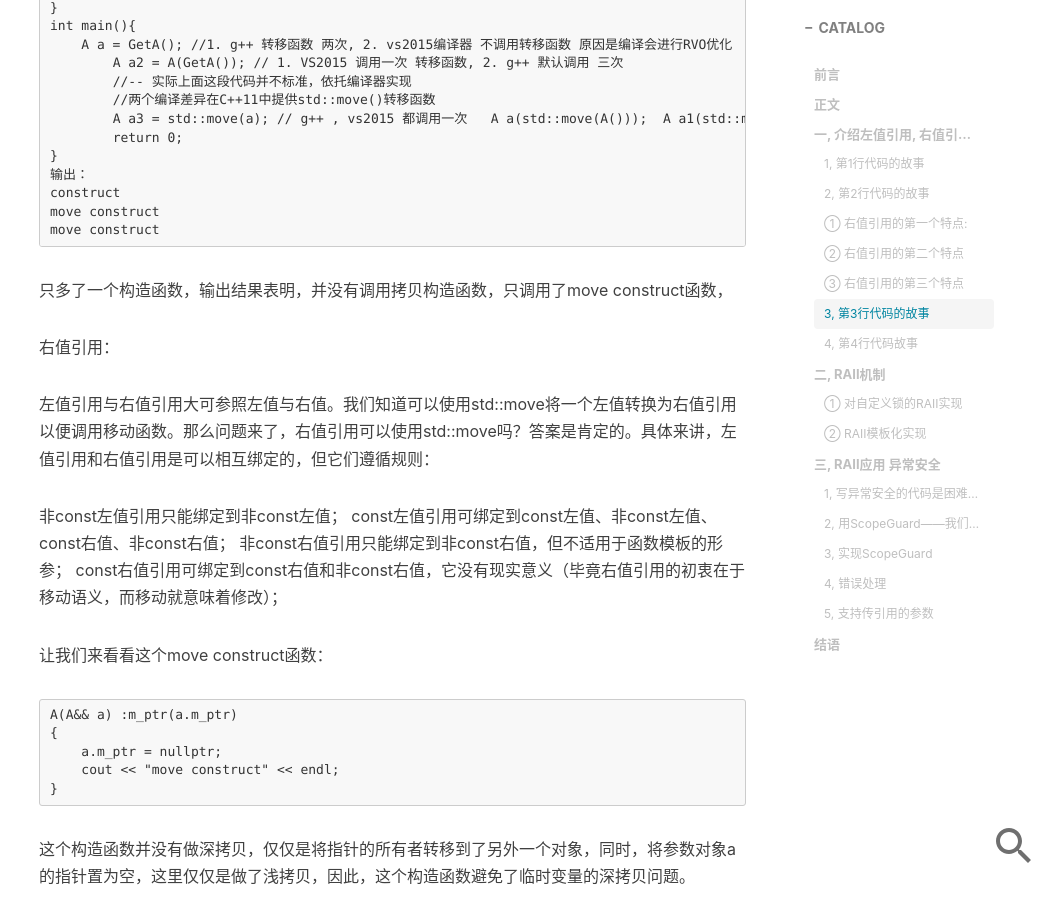
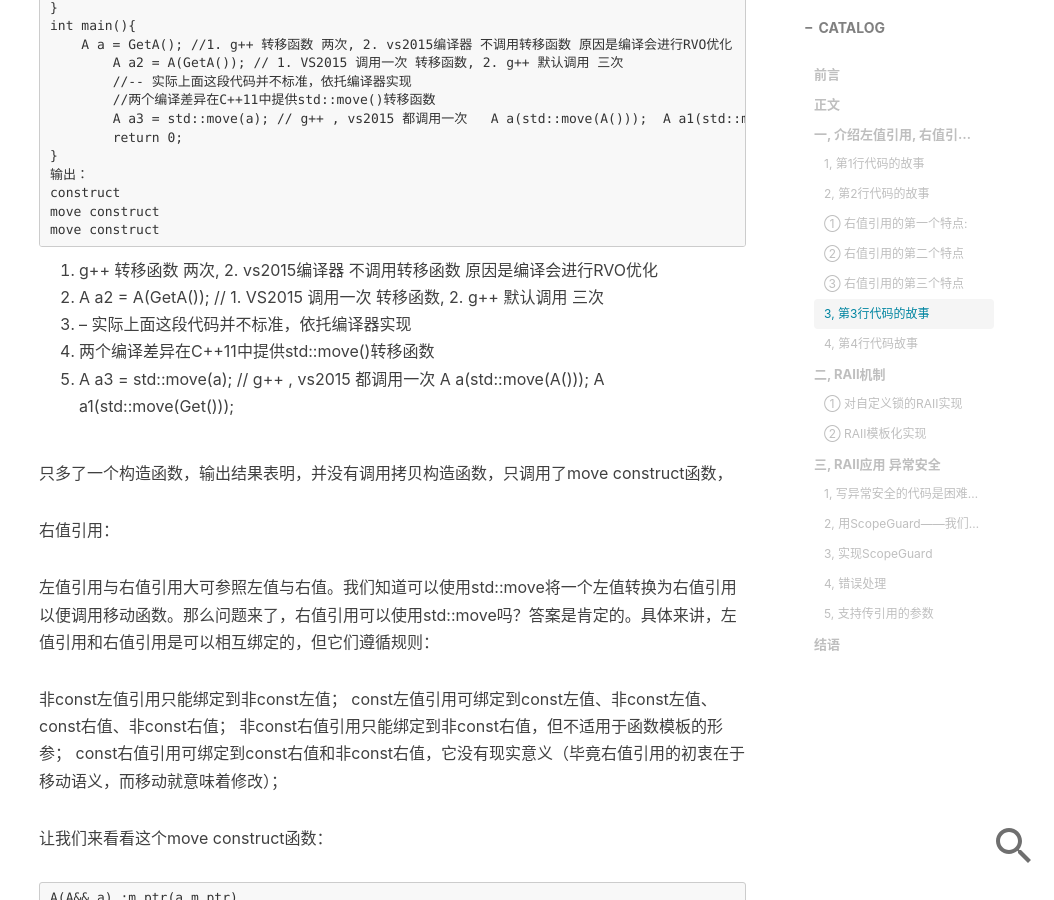
Before and after one commit to chensongpoixs/chensongpoixs.github.io, a Jekyll site: the page built from _posts/2018-12-20-C++中的RAII机制.md, in a window 1280 px wide and 900 px high, scrolled down 8331 px. Shown: the whole window, without its empty margins (226-1280 px from the left). Built offline with Jekyll 4.4.1, drawn with Linux system fonts in a browser that asks for light colours; nearby versions of some CDN libraries; comment, search, counter and statistics services are not loaded.

Commit message:
重点的说明

````diff
--- a/_posts/2018-12-20-C++中的RAII机制.md
+++ b/_posts/2018-12-20-C++中的RAII机制.md
@@ -356,6 +356,14 @@ construct
 move construct
 move construct
 ```
+
+
+1. g++ 转移函数 两次, 2. vs2015编译器 不调用转移函数 原因是编译会进行RVO优化
+2. A a2 = A(GetA()); // 1. VS2015 调用一次 转移函数, 2. g++ 默认调用 三次
+3. -- 实际上面这段代码并不标准，依托编译器实现
+4. 两个编译差异在C++11中提供std::move()转移函数
+5. A a3 = std::move(a); // g++ , vs2015 都调用一次   A a(std::move(A()));  A a1(std::move(Get()));
+
 
 
 只多了一个构造函数，输出结果表明，并没有调用拷贝构造函数，只调用了move construct函数，
````
